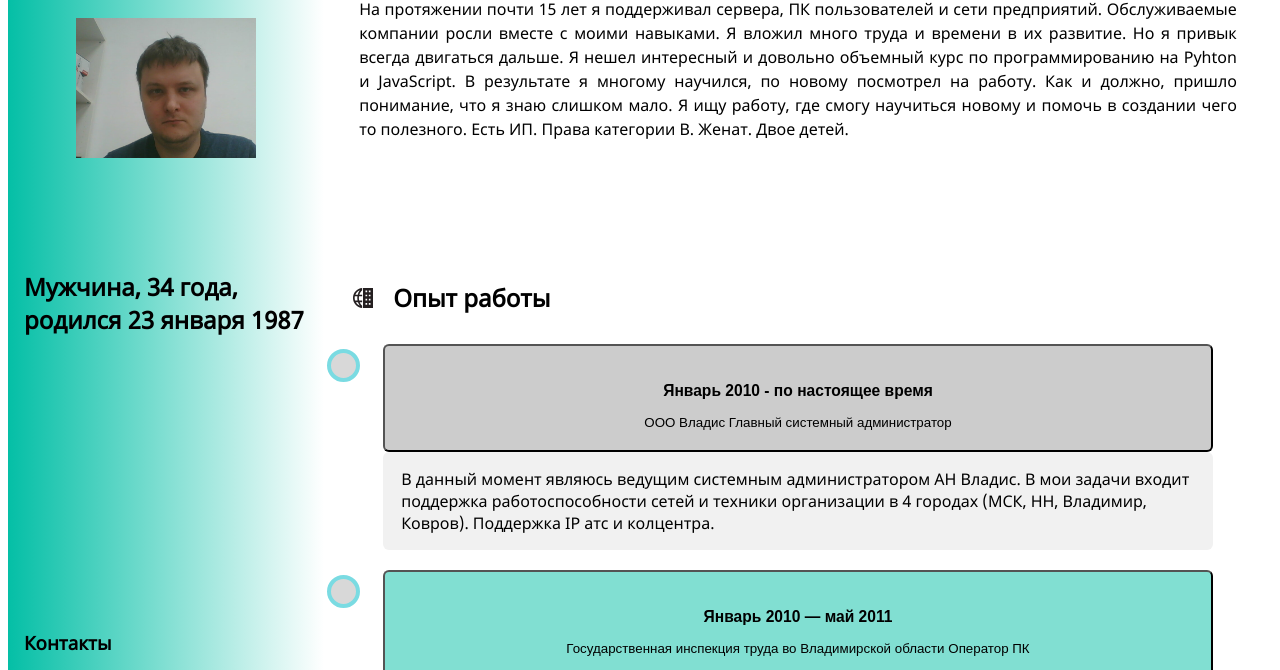
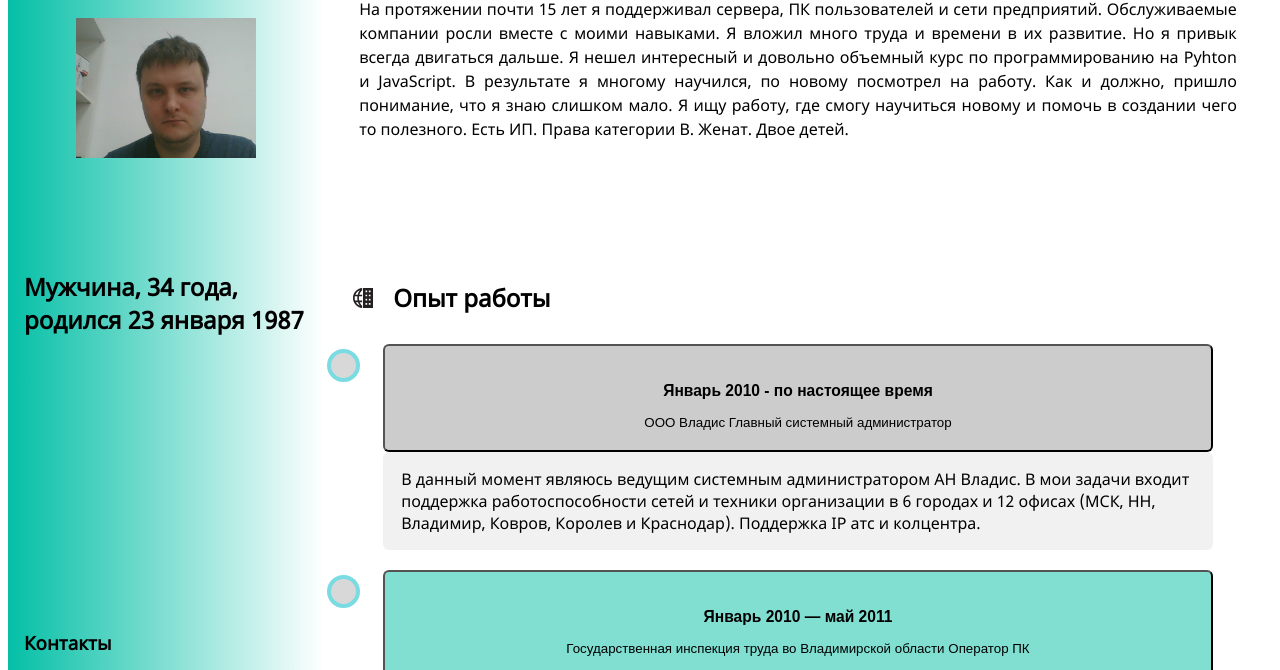
Before and after one commit to sergeylavroff/sergeylavroff.github.io, a plain HTML site: page index.html in a window 1280 px wide. Both pictures are taken after a click on the button 798 px from the left and 497 px from the top of the page. Shown: the part 127-797 px from the top of the page. Drawn offline with Linux system fonts and the light colour scheme.

Commit message:
MInor changes

```diff
--- a/index.html
+++ b/index.html
@@ -27,7 +27,7 @@
         <div class="container right">
             <button type="button" class="content"><h3>Январь 2010 - по настоящее время</h3><span><bold> ООО Владис</bold> Главный системный администратор</span></button>
             <div class="content__text">
-                <p>В данный момент являюсь ведущим системным администратором АН Владис. В мои задачи входит поддержка работоспособности сетей и техники организации в 4 городах (МСК, НН, Владимир, Ковров). Поддержка IP атс и колцентра.</p>
+                <p>В данный момент являюсь ведущим системным администратором АН Владис. В мои задачи входит поддержка работоспособности сетей и техники организации в 6 городах и 12 офисах (МСК, НН, Владимир, Ковров, Королев и Краснодар). Поддержка IP атс и колцентра.</p>
              </div>
         </div>
         <div class="container right">
```
